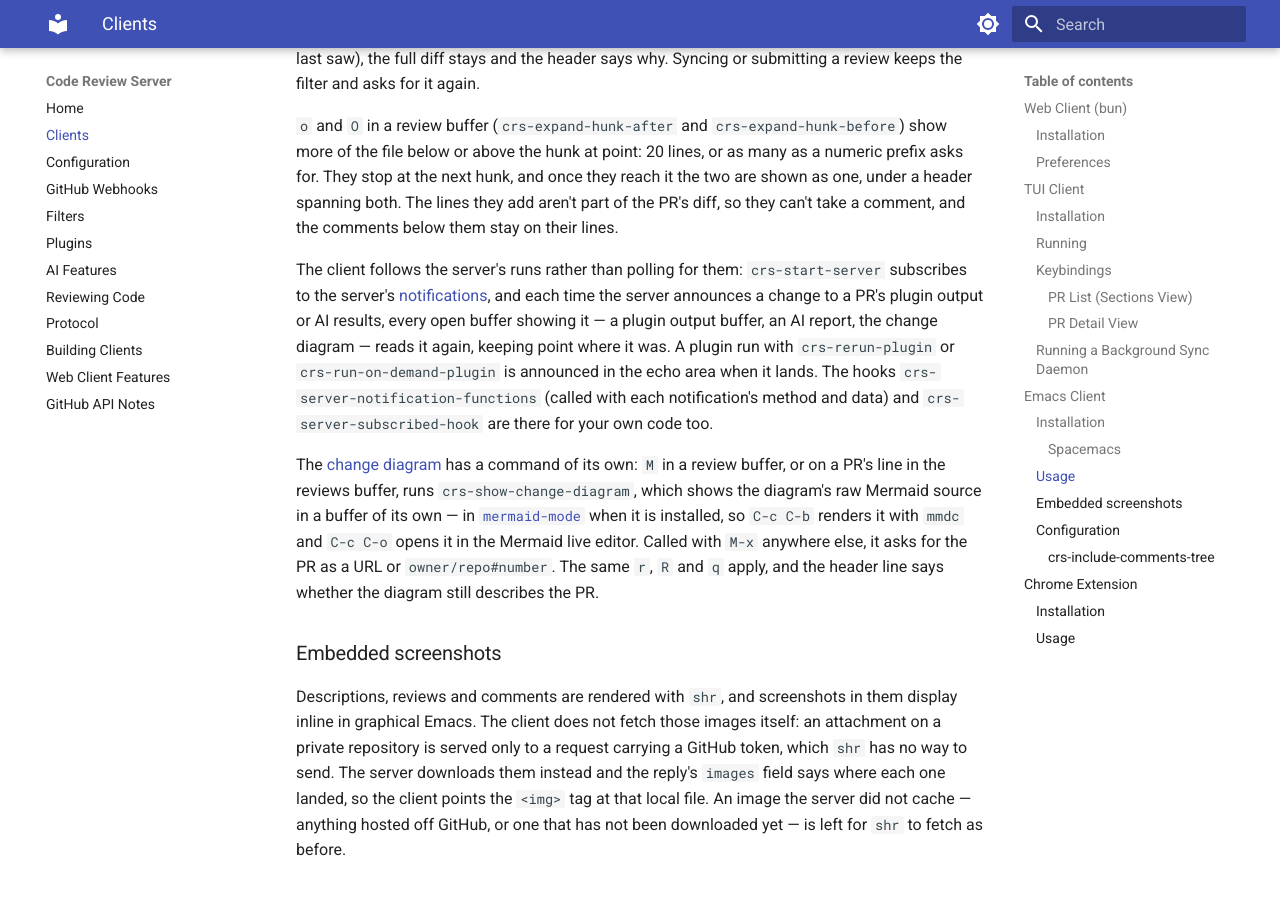
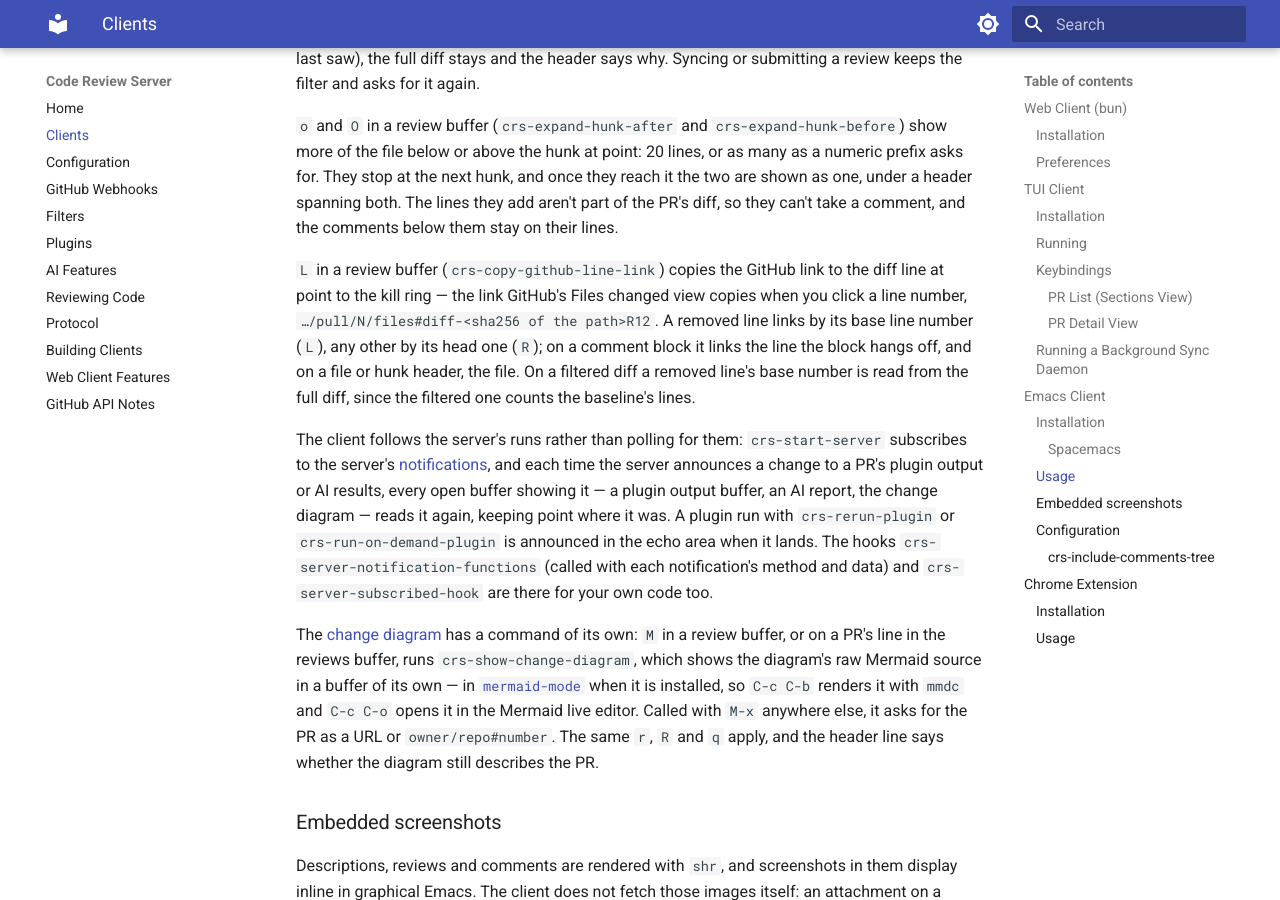
Before and after one commit to C-Hipple/code-review-server, an MkDocs documentation site: the page built from docs/clients.md, in a window 1280 px wide and 900 px high, scrolled down 5134 px. Built offline with MkDocs 1.6.1 and Material for MkDocs 9.7.7, drawn with Linux system fonts in a browser that asks for light colours.

Commit message:
client.el: L copies the GitHub link to the diff line at point (#324)
L in a review buffer (crs-copy-github-line-link) puts the link to the line
at point in the PR's Files changed view on the kill ring, the link GitHub
copies when one of its line numbers is clicked:
.../pull/N/files#diff-<sha256(path)>R12. A removed line links by its base
line number (L), any other by its head one (R); on a comment block it links
the line the block hangs off, and on a file or hunk header, the file.

crs--get-comment-context now also tracks each line's base-side number and
its diff marker, returned after the existing fields. On a filtered diff the
base numbers count the baseline's lines, so a removed line's is read from
the same row of the full diff (crs--diff-base-line-at-position); a row the
full diff doesn't show links the file.

```diff
--- a/docs/clients.md
+++ b/docs/clients.md
@@ -181,6 +181,14 @@
 both. The lines they add aren't part of the PR's diff, so they can't take a
 comment, and the comments below them stay on their lines.
 
+`L` in a review buffer (`crs-copy-github-line-link`) copies the GitHub link to
+the diff line at point to the kill ring — the link GitHub's Files changed view
+copies when you click a line number, `…/pull/N/files#diff-<sha256 of the path>R12`.
+A removed line links by its base line number (`L`), any other by its head one
+(`R`); on a comment block it links the line the block hangs off, and on a file or
+hunk header, the file. On a filtered diff a removed line's base number is read
+from the full diff, since the filtered one counts the baseline's lines.
+
 The client follows the server's runs rather than polling for them:
 `crs-start-server` subscribes to the server's
 [notifications](protocol.md#server-notifications), and each time the server
```
Also changed, not shown: 4 other files.
